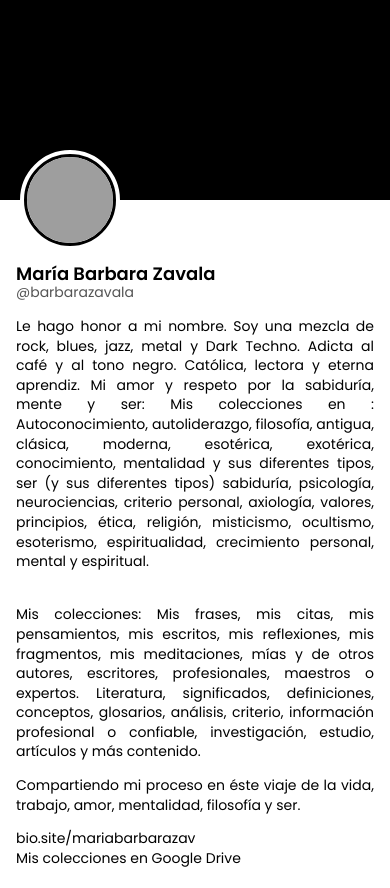
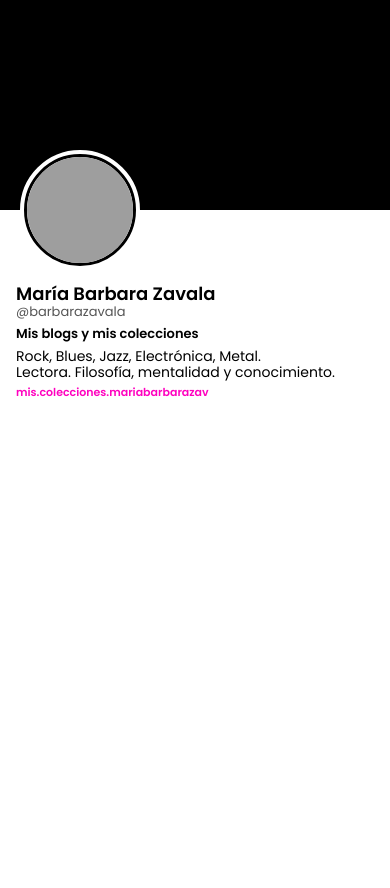
Before and after one commit to atb-lmbzx/presentaci-nmbz, a plain HTML site: page index.html in a window 390 px wide. After the commit the page ends 844 px from the top, so only its background shows below. Drawn offline with Linux system fonts and the light colour scheme; grey boxes are pictures that could not be loaded.

Commit message:
Actualizar index.html

```diff
--- a/index.html
+++ b/index.html
@@ -8,31 +8,31 @@
   <style>
     * {
       box-sizing: border-box;
+      margin: 0;
+      padding: 0;
     }
 
     body {
       font-family: 'Poppins', sans-serif;
       background-color: #fff;
       color: #000;
-      margin: 0;
-      padding: 0;
     }
 
     .header {
       position: relative;
       width: 100%;
-      height: 200px;
+      height: 240px;
       background-color: #000;
     }
 
     .profile-picture {
       position: absolute;
-      bottom: -50px;
+      bottom: -70px;
       left: 20px;
       border: 4px solid white;
       border-radius: 50%;
-      width: 100px;
-      height: 100px;
+      width: 140px;
+      height: 140px;
       background-color: #fff;
     }
 
@@ -47,7 +47,8 @@
     .profile-container {
       max-width: 700px;
       margin: 0 auto;
-      padding: 60px 20px 20px;
+      padding: 80px 20px 20px;
+      text-align: left;
     }
 
     .name {
@@ -62,30 +63,70 @@
       font-size: 14px;
     }
 
+    .subtitle {
+      font-weight: 600;
+      font-size: 14px;
+      margin-top: 2px;
+      margin-bottom: 4px;
+    }
+
     .bio {
-      margin: 10px 0 0;
+      margin-top: 0;
+      margin-bottom: 0;
       text-align: justify;
-      line-height: 1.4;
+      line-height: 1.15;
       font-size: 15px;
       color: #000;
     }
 
-    .bio a {
-      color: #000;
+    .bio p {
+      margin: 0;
+    }
+
+    .link-barbie {
+      display: block;
+      margin-top: 4px;  /* Aquí reduje el espacio */
+      font-weight: 600;
+      font-size: 14px;
+      color: #ff00bf;
       text-decoration: none;
     }
 
-    @media (max-width: 600px) {
+    .link-barbie:hover {
+      text-decoration: underline;
+    }
+
+    @media (max-width: 480px) {
+      .header {
+        height: 210px;
+      }
+
+      .profile-picture {
+        width: 120px;
+        height: 120px;
+        bottom: -60px;
+      }
+
       .profile-container {
-        padding: 60px 16px 20px;
+        padding: 70px 16px 20px;
       }
 
       .name {
         font-size: 18px;
       }
 
+      .username,
+      .subtitle {
+        font-size: 13px;
+      }
+
       .bio {
         font-size: 14px;
+        line-height: 1.15;
+      }
+
+      .link-barbie {
+        font-size: 11px;
       }
     }
   </style>
@@ -101,14 +142,14 @@
   <div class="profile-container">
     <div class="name">María Barbara Zavala</div>
     <div class="username">@barbarazavala</div>
+    <div class="subtitle">Mis blogs y mis colecciones</div>
     <div class="bio">
-      <p>Le hago honor a mi nombre. Soy una mezcla de rock, blues, jazz, metal y Dark Techno. Adicta al café y al tono negro. Católica, lectora y eterna aprendiz. Mi amor y respeto por la sabiduría, mente y ser: Mis colecciones en : Autoconocimiento, autoliderazgo, filosofía, antigua, clásica, moderna, esotérica, exotérica, conocimiento, mentalidad y sus diferentes tipos, ser (y sus diferentes tipos) sabiduría, psicología, neurociencias, criterio personal, axiología, valores, principios, ética, religión, misticismo, ocultismo, esoterismo, espiritualidad, crecimiento personal, mental y espiritual.      <br><br>
-        <p>Mis colecciones: Mis frases, mis citas, mis pensamientos, mis escritos, mis reflexiones, mis fragmentos, mis meditaciones, mías y de otros autores, escritores, profesionales, maestros o expertos. Literatura, significados, definiciones, conceptos, glosarios, análisis, criterio, información profesional o confiable, investigación, estudio, artículos y más contenido. </p><a
-        <p>Compartiendo mi proceso en éste viaje de la vida, trabajo, amor, mentalidad, filosofía y ser.</p>
-
-      <a href="https://bio.site/mariabarbarazav" target="_blank">bio.site/mariabarbarazav</a><br>
-      <a href="https://drive.google.com/drive/folders/1UEKf50uZjv4vN1SRgZTP1MF3_o5FwRWM" target=_blank">Mis colecciones en Google Drive</a>
-        </div>
+      <p>Rock, Blues, Jazz, Electrónica, Metal.</p>
+      <p>Lectora. Filosofía, mentalidad y conocimiento.</p>
+    </div>
+    <a class="link-barbie" href="https://drive.google.com/drive/folders/15QF97JhNu0Q9zHsVgGOqykMEgzy5IbD5" target="_blank">
+      mis.colecciones.mariabarbarazav
+    </a>
   </div>
 
 </body>
```
